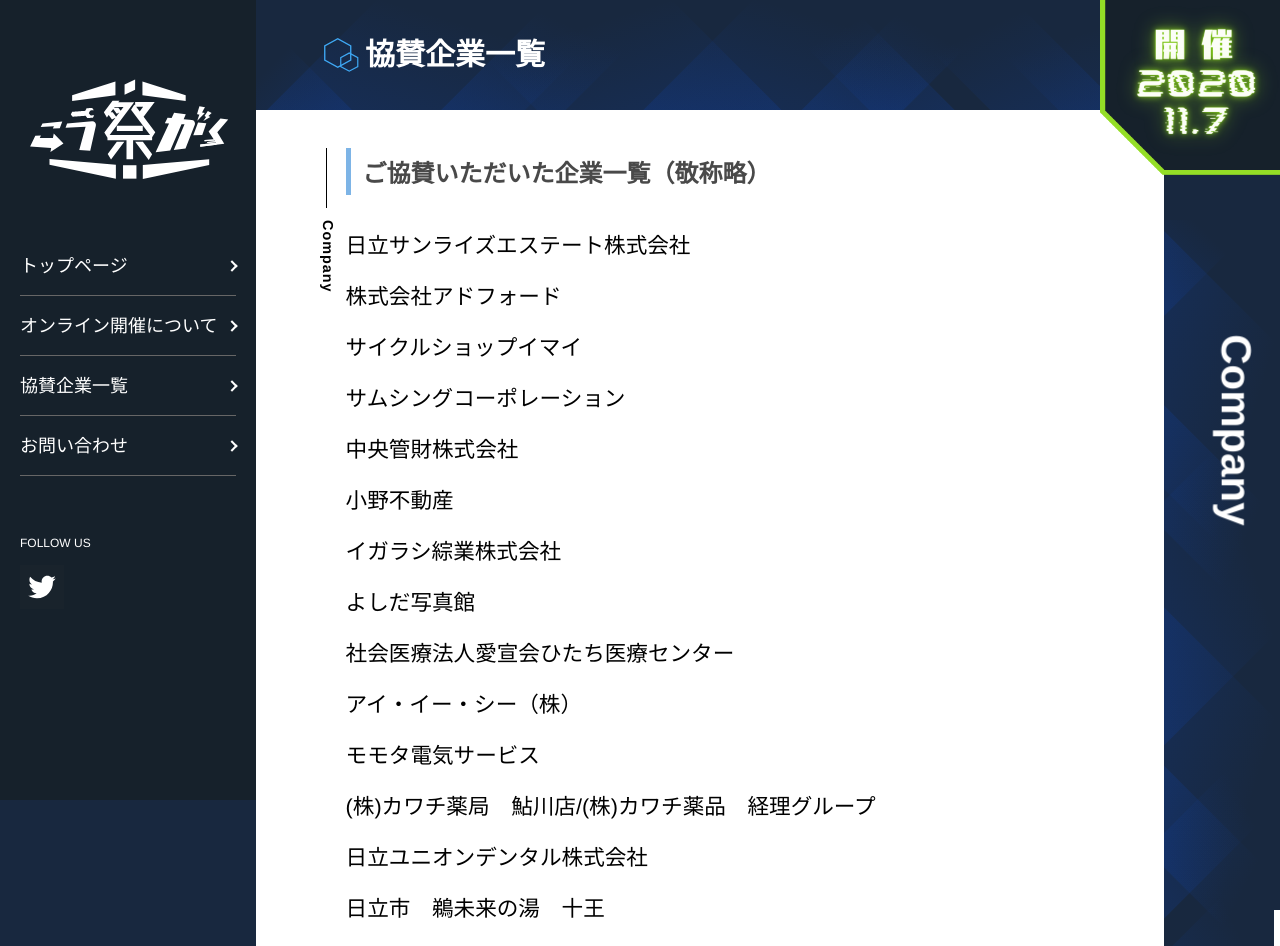
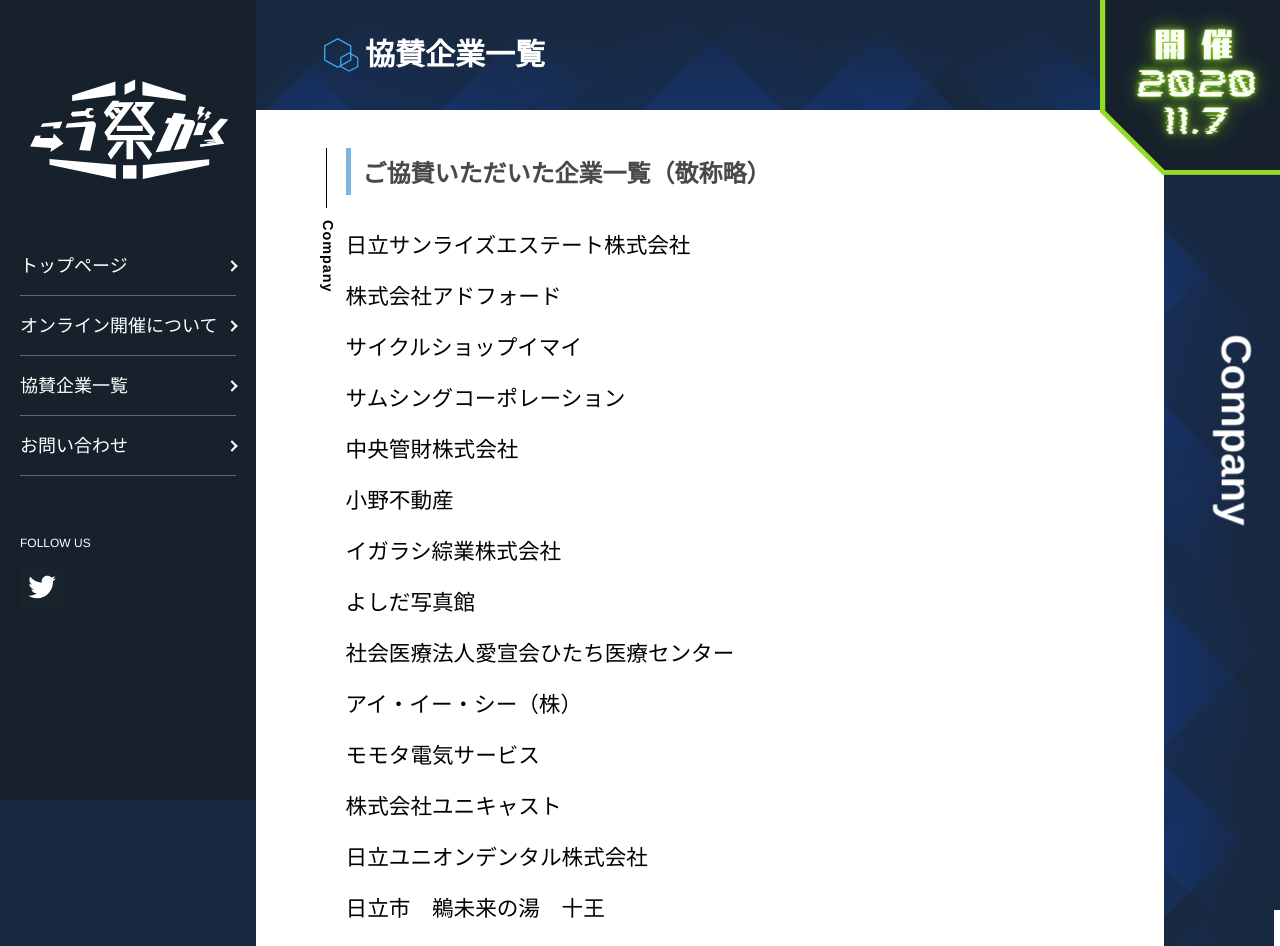
Before and after one commit to ujimattya/kougakusai-hp, a Next.js app: page /company in a window 1280 px wide. Shown: the top 946 px of the page. Built offline with nearby package versions, Linux system fonts and the light colour scheme.

Commit message:
[fix]協賛企業修正・追加

```diff
--- a/pages/company.js
+++ b/pages/company.js
@@ -30,7 +30,7 @@
         <li>社会医療法人愛宣会ひたち医療センター</li>
         <li>アイ・イー・シー（株）</li>
         <li>モモタ電気サービス</li>
-        <li>(株)カワチ薬局　鮎川店/(株)カワチ薬品　経理グループ</li>
+        <li>株式会社ユニキャスト</li>
         <li>日立ユニオンデンタル株式会社</li>
         <li>日立市　鵜未来の湯　十王</li>
         <li>（株）日立タイヤ（タイヤガーデン日立タイヤ）</li>
```
